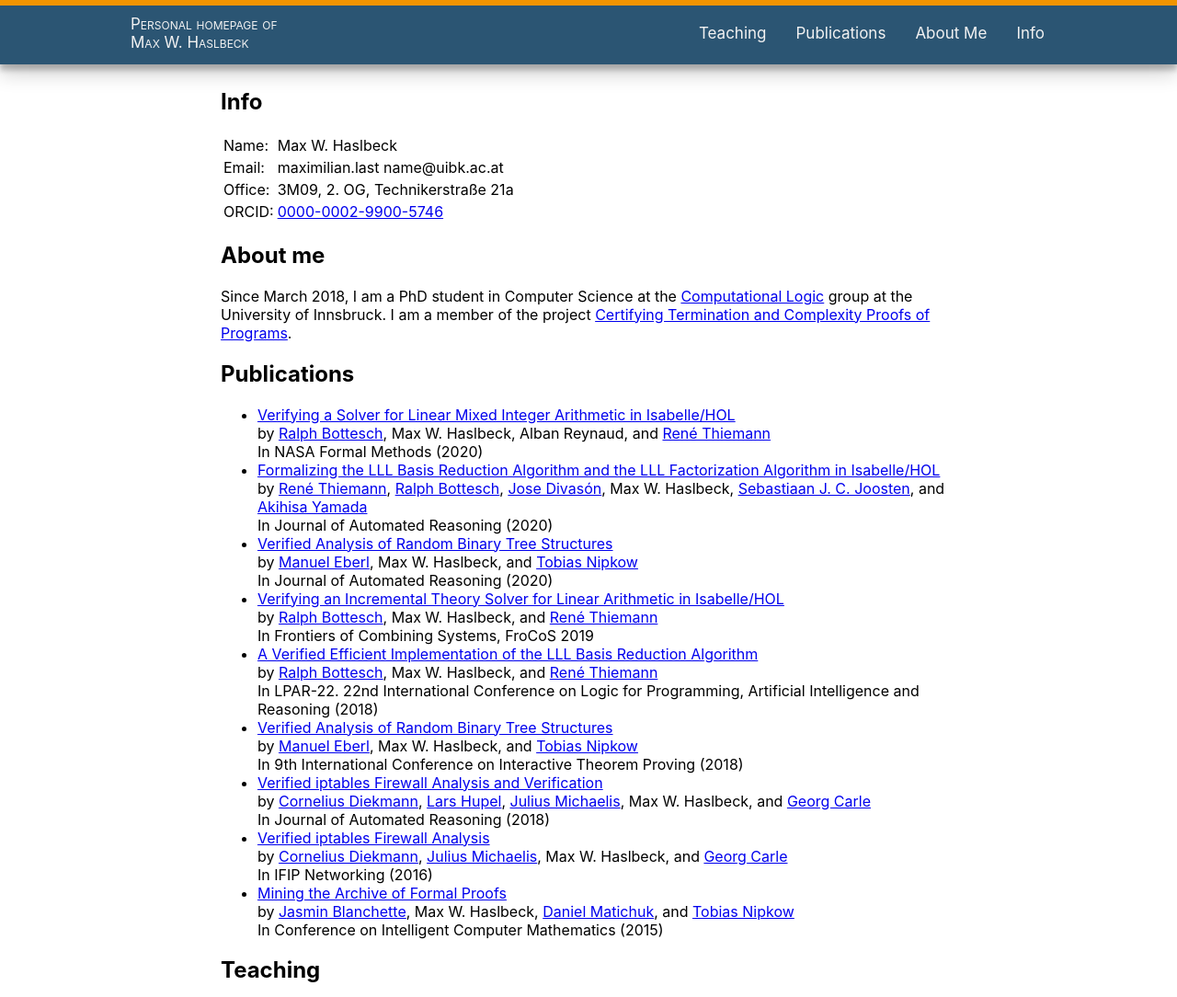
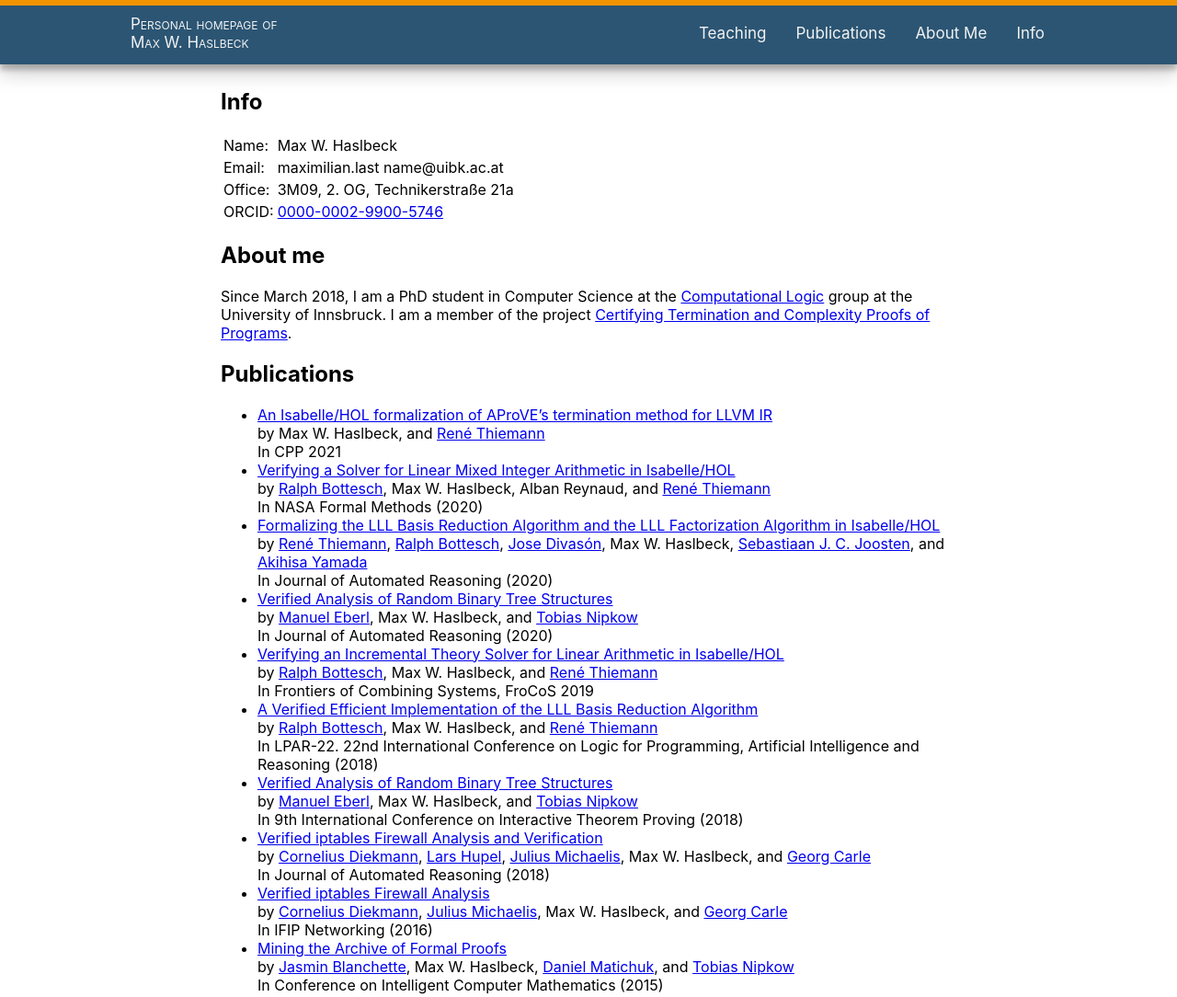
Before and after one commit to ammbauer/ammbauer.github.io, a plain HTML site: page index.html in a window 1280 px wide. Shown: the top 1084 px of the page at 92% size. Drawn offline with Linux system fonts and the light colour scheme.

Commit message:
add CPP 2021 paper

```diff
--- a/index.html
+++ b/index.html
@@ -168,6 +168,7 @@ ORCID:
 <h2>Publications</h2>
 <p><a id="publications" class="anchor"></a></p>
 <ul>
+<li><a href="https://doi.org/10.1145/3437992.3439935">An Isabelle/HOL formalization of AProVE’s termination method for LLVM IR</a><br> by Max W. Haslbeck, and <a href="http://cl-informatik.uibk.ac.at/users/thiemann/">René Thiemann</a><br> In CPP 2021</li>
 <li><a href="https://doi.org/10.1007/978-3-030-55754-6_14">Verifying a Solver for Linear Mixed Integer Arithmetic in Isabelle/HOL</a><br> by <a href="http://cl-informatik.uibk.ac.at/users/bottesch/">Ralph Bottesch</a>, Max W. Haslbeck, Alban Reynaud, and <a href="http://cl-informatik.uibk.ac.at/users/thiemann/">René Thiemann</a><br> In NASA Formal Methods (2020)</li>
 <li><a href="https://doi.org/10.1007/s10817-020-09552-1">Formalizing the LLL Basis Reduction Algorithm and the LLL Factorization Algorithm in Isabelle/HOL</a><br> by <a href="http://cl-informatik.uibk.ac.at/users/thiemann/">René Thiemann</a>, <a href="http://cl-informatik.uibk.ac.at/users/bottesch/">Ralph Bottesch</a>, <a href="https://www.unirioja.es/cu/jodivaso/">Jose Divasón</a>, Max W. Haslbeck, <a href="http://sjcjoosten.nl/">Sebastiaan J. C. Joosten</a>, and <a href="http://group-mmm.org/~ayamada/">Akihisa Yamada</a><br> In Journal of Automated Reasoning (2020)</li>
 <li><a href="https://doi.org/10.1007/s10817-020-09545-0">Verified Analysis of Random Binary Tree Structures</a><br> by <a href="https://www21.in.tum.de/~eberlm/">Manuel Eberl</a>, Max W. Haslbeck, and <a href="https://www21.in.tum.de/~nipkow/">Tobias Nipkow</a><br> In Journal of Automated Reasoning (2020)</li>
```
